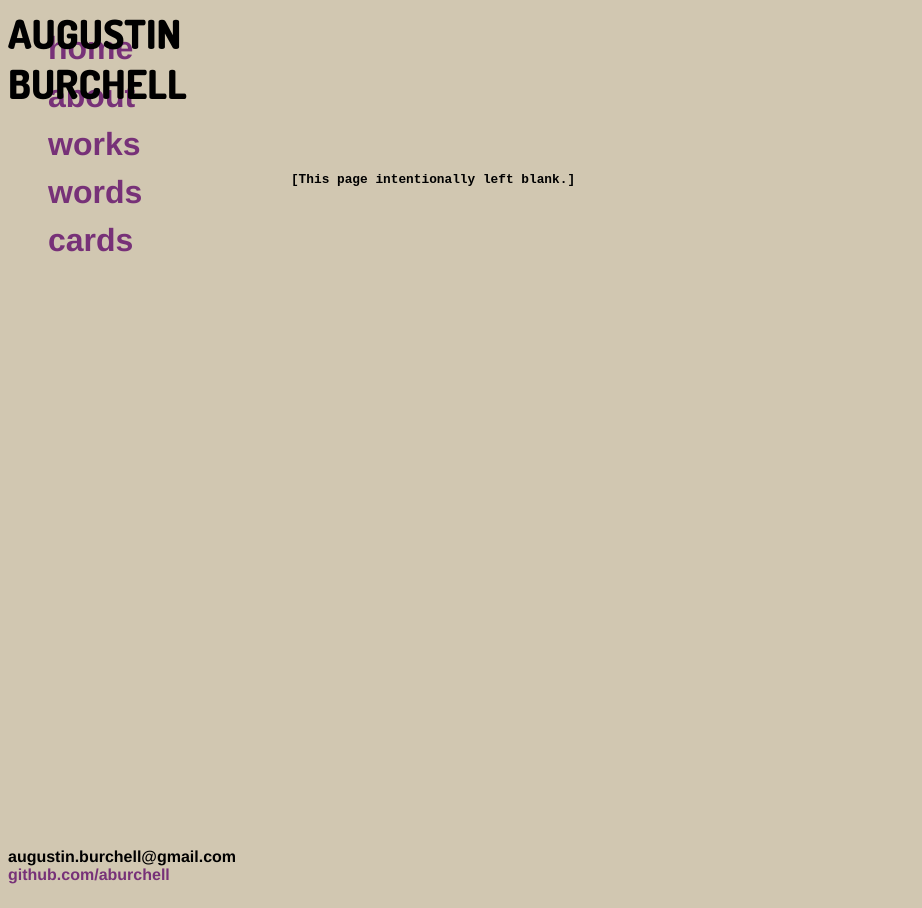
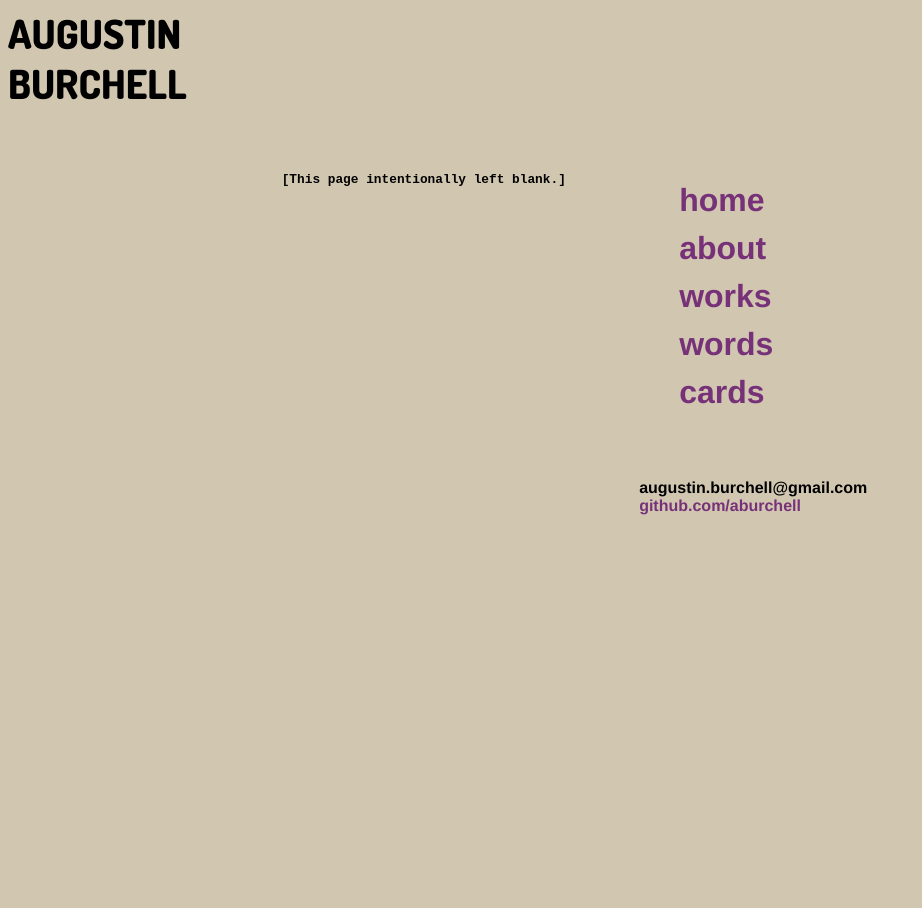
Before and after one commit to aburchell/aburchell.github.io, a Jekyll site: the page built from index.html, in a window 1280 px wide. Shown: the whole page, without its empty margins (0-922 px from the left). Built offline with Jekyll 4.4.1, drawn with Linux system fonts in a browser that asks for light colours.

Commit message:
removed fixed positions of grid items

```diff
--- a/css/main.css
+++ b/css/main.css
@@ -39,6 +39,7 @@ body {
         justify-content: center;
         z-index: -2;
         grid-gap: 10px;
+        position: fixed;
     }
 
     .main-header {
@@ -46,7 +47,6 @@ body {
         grid-row: 1;
         grid-column: 1;
         z-index: 2;
-        position: fixed;
     }
 
     .main-nav {
@@ -54,7 +54,6 @@ body {
         grid-row: 2/4;
         grid-column: 4;
         z-index: 2;
-        position: fixed;
 
     }
 
@@ -63,8 +62,6 @@ body {
         grid-row: 3;
         grid-column: 1;
         z-index: 1;
-        position: fixed;
-        /*top: 0px;*/
         align: right;
         font-family: 'Dosis';
         font-size: 1.75em;
@@ -85,7 +82,6 @@ body {
         grid-column: 4;
         z-index: 2;
         bottom:0;
-        position: fixed;
     }
 }
 
```
